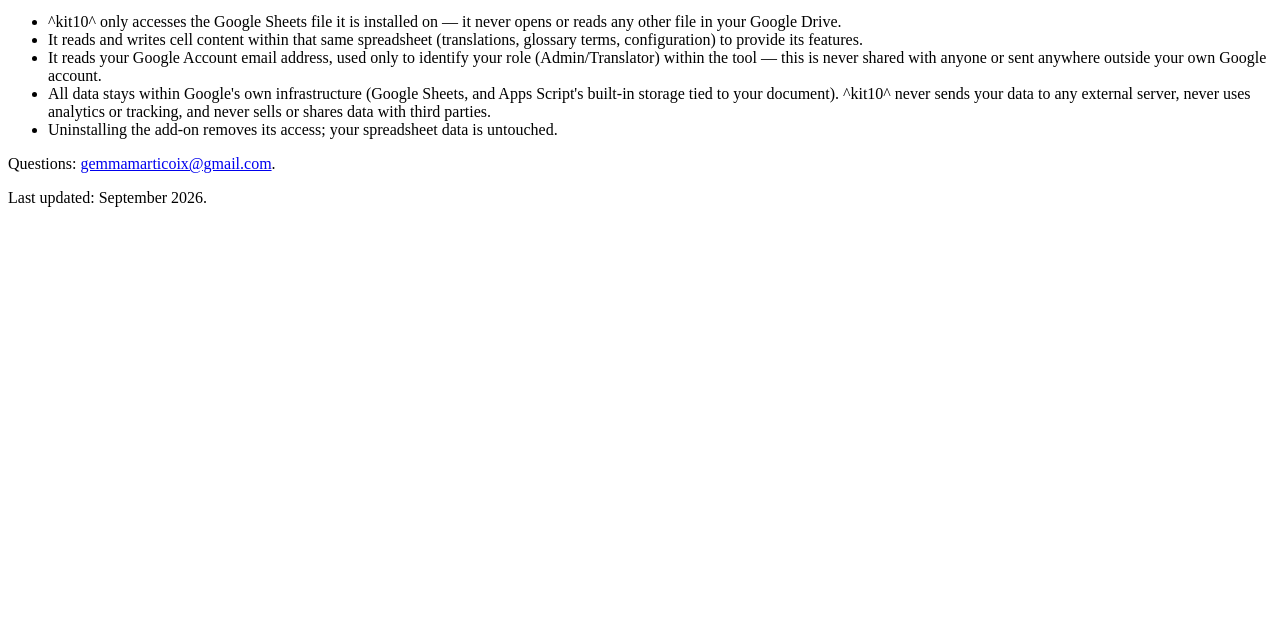
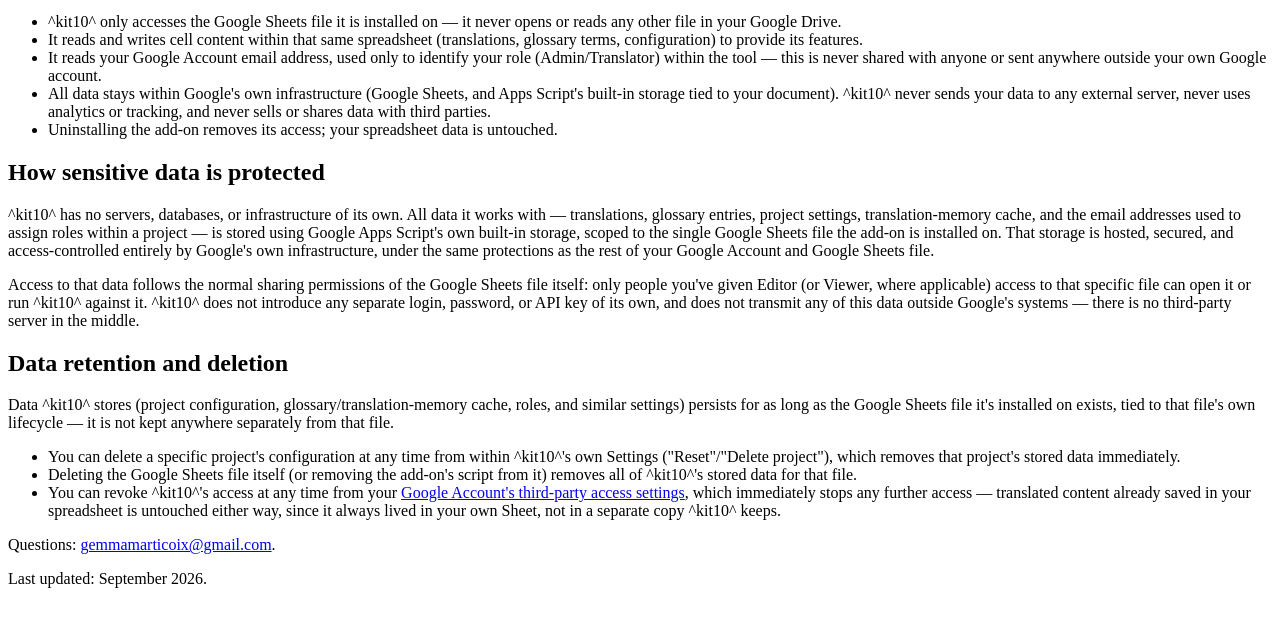
Before and after one commit to josuemonchan/kit10, a plain HTML site: page privacy.html in a window 1280 px wide. Shown: the part 114-740 px from the top of the page. Drawn offline with Linux system fonts and the light colour scheme.

Commit message:
Update privacy.html

```diff
--- a/privacy.html
+++ b/privacy.html
@@ -18,6 +18,19 @@
     <li>All data stays within Google's own infrastructure (Google Sheets, and Apps Script's built-in storage tied to your document). ^kit10^ never sends your data to any external server, never uses analytics or tracking, and never sells or shares data with third parties.</li>
     <li>Uninstalling the add-on removes its access; your spreadsheet data is untouched.</li>
   </ul>
+
+  <h2>How sensitive data is protected</h2>
+  <p>^kit10^ has no servers, databases, or infrastructure of its own. All data it works with — translations, glossary entries, project settings, translation-memory cache, and the email addresses used to assign roles within a project — is stored using Google Apps Script's own built-in storage, scoped to the single Google Sheets file the add-on is installed on. That storage is hosted, secured, and access-controlled entirely by Google's own infrastructure, under the same protections as the rest of your Google Account and Google Sheets file.</p>
+  <p>Access to that data follows the normal sharing permissions of the Google Sheets file itself: only people you've given Editor (or Viewer, where applicable) access to that specific file can open it or run ^kit10^ against it. ^kit10^ does not introduce any separate login, password, or API key of its own, and does not transmit any of this data outside Google's systems — there is no third-party server in the middle.</p>
+
+  <h2>Data retention and deletion</h2>
+  <p>Data ^kit10^ stores (project configuration, glossary/translation-memory cache, roles, and similar settings) persists for as long as the Google Sheets file it's installed on exists, tied to that file's own lifecycle — it is not kept anywhere separately from that file.</p>
+  <ul>
+    <li>You can delete a specific project's configuration at any time from within ^kit10^'s own Settings ("Reset"/"Delete project"), which removes that project's stored data immediately.</li>
+    <li>Deleting the Google Sheets file itself (or removing the add-on's script from it) removes all of ^kit10^'s stored data for that file.</li>
+    <li>You can revoke ^kit10^'s access at any time from your <a href="https://myaccount.google.com/permissions" target="_blank" rel="noopener noreferrer">Google Account's third-party access settings</a>, which immediately stops any further access — translated content already saved in your spreadsheet is untouched either way, since it always lived in your own Sheet, not in a separate copy ^kit10^ keeps.</li>
+  </ul>
+
   <p>Questions: <a href="mailto:gemmamarticoix@gmail.com">gemmamarticoix@gmail.com</a>.</p>
   <p class="updated">Last updated: September 2026.</p>
 </div>
```
